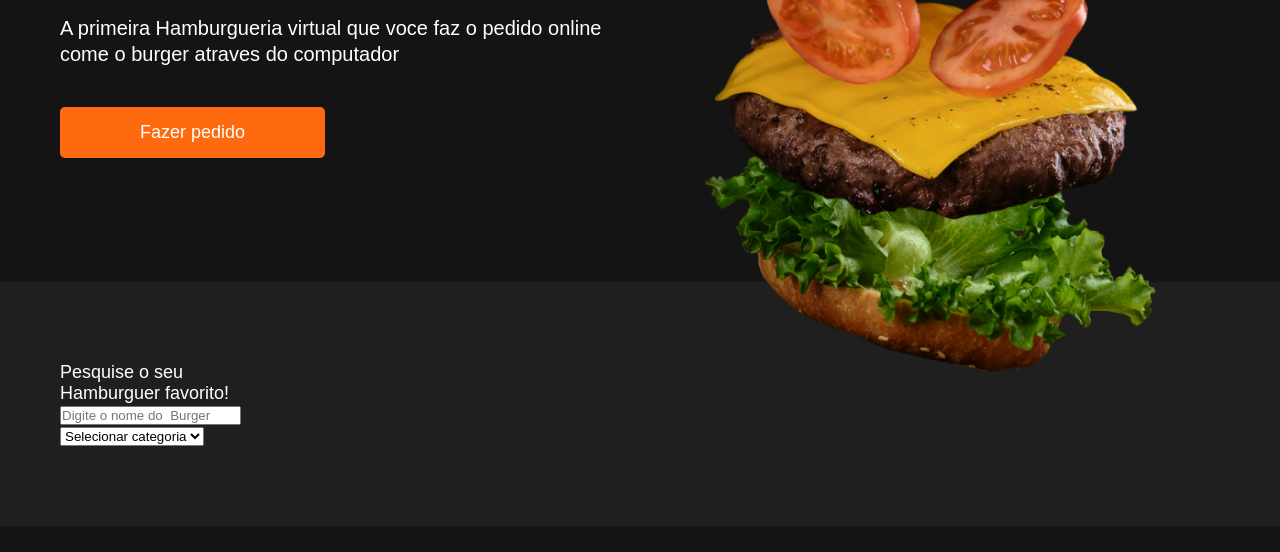
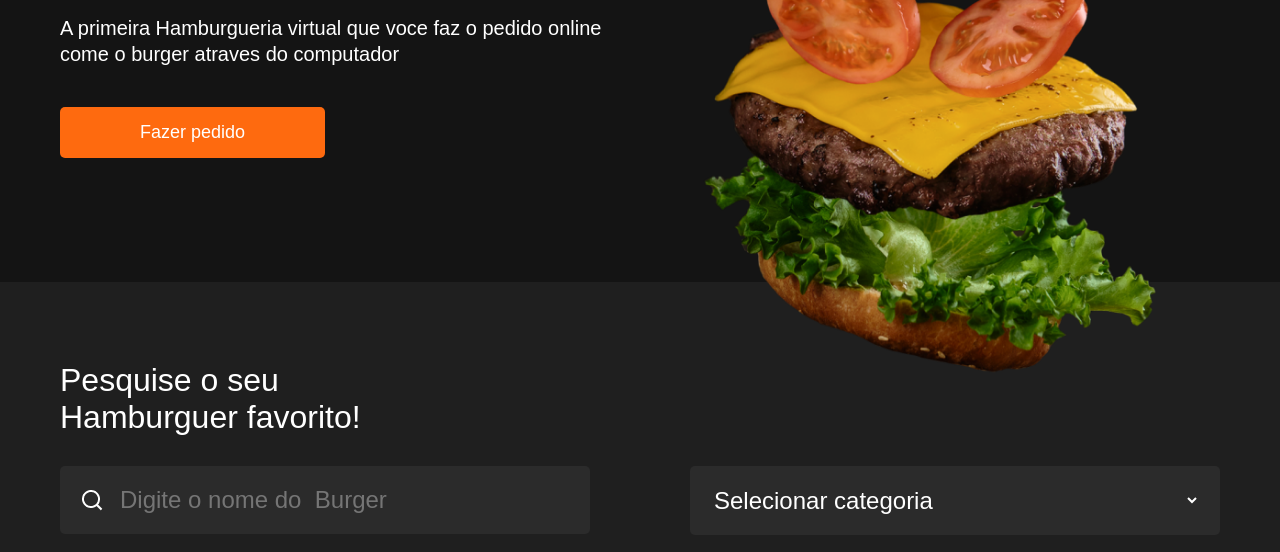
Before and after one commit to idhelsi/landing-page, a plain HTML site: page index.html in a window 1280 px wide. Shown: the part 366-918 px from the top of the page. Before the commit the page ends 892 px from the top, so only its background shows below. Drawn offline with Linux system fonts and the light colour scheme; a web font is replaced by a local one.

Commit message:
area de busca

```diff
--- a/assets/css/style.css
+++ b/assets/css/style.css
@@ -152,6 +152,44 @@ header .menu-icon div {
     margin-top: -100px;
 }
 
+.search .title {
+    font-size: 32px;
+    font-weight: 500;
+}
+
+.search .sides {
+    display: flex;
+    margin-top: 30px;
+    gap: 100px;
+}
+
+.search .leftside,
+.search .rightside{
+    flex: 1;
+}
+.search input,
+.search select {
+    width: 100%;
+    background-color: #2b2b2b;
+    color: #FFF;
+    font-size: 24px;
+    outline: none;
+    padding: 20px;
+    border: 0;
+    border-radius: 5px;
+}
+
+.search input {
+    background-image: url(../searchIcon.png);
+    background-repeat: no-repeat;
+    background-position: 20px center;
+    padding-left: 60px;
+}
+
+.search select {
+    border-right: 20px solid transparent;
+}
+
 @media (max-width: 850px) {
     header nav {
         display: none;
@@ -182,4 +220,17 @@ header .menu-icon div {
         font-size: 44px;
         line-height: 50px;
     }
+
+    .search {
+        padding-bottom: 30px;
+    }
+
+    .search.title {
+        text-align: center;
+    }
+
+    .search .sides {
+        flex-direction: column;
+        gap: 20px ;
+    }
 }
--- a/index.html
+++ b/index.html
@@ -46,8 +46,9 @@
     </section>
     <section class="search">
         <div class="container">
-            <div class="search-title">Pesquise o seu <br> Hamburguer favorito!</div>
-            <div class="search-side">
+            <div class="title">Pesquise o seu <br> Hamburguer favorito!</div>
+            <div class="sides">
+                <div class="leftside">
                     <input type="search" placeholder="Digite o nome do  Burger">
                 </div>
                 <div class="rightside">
@@ -60,6 +61,7 @@
                     </select>
                 </div>
             </div>
+        </div>
     </section>
 </body>
 </html>
```
Lines whose indentation alone changed are shown as unchanged.
